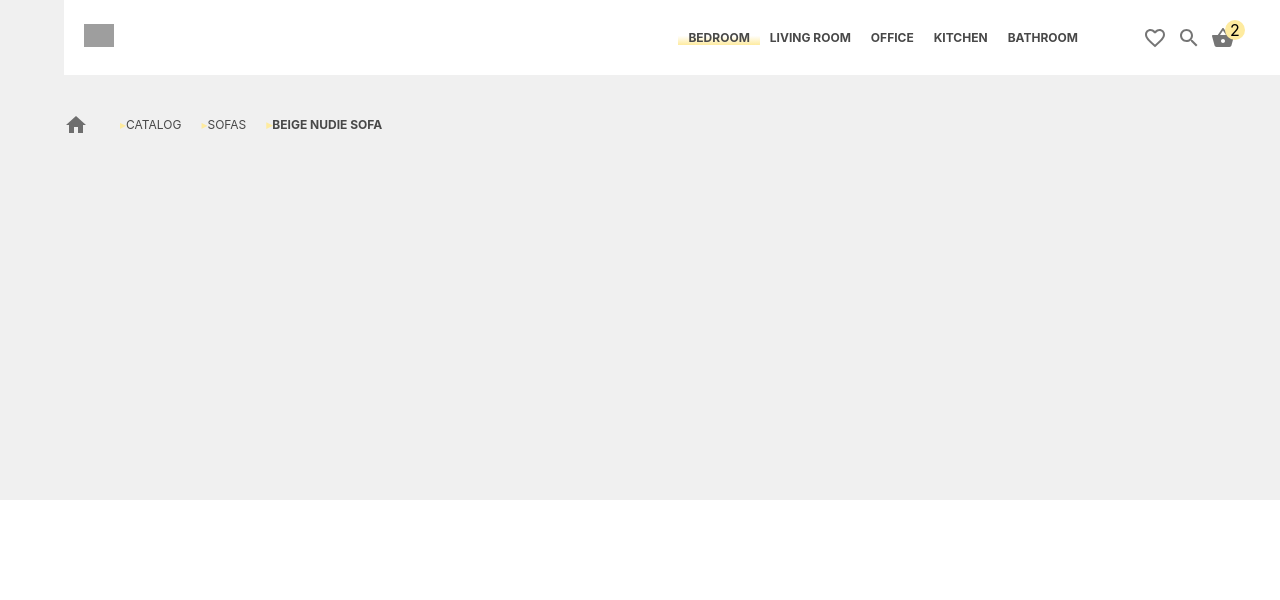
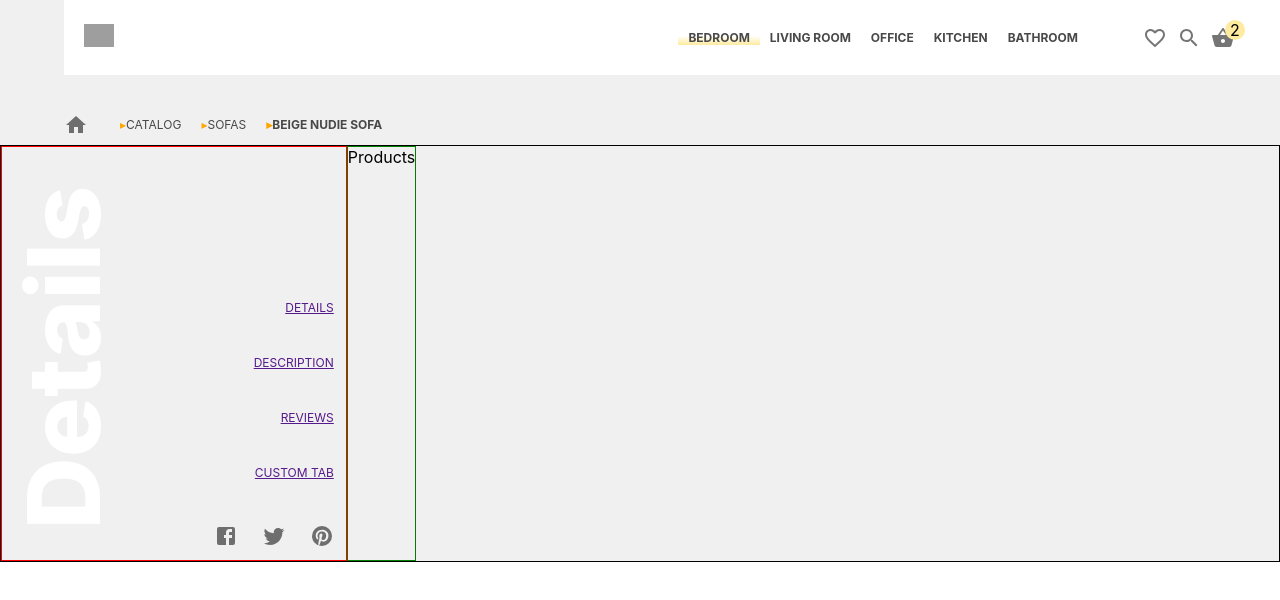
Before and after one commit to 2210nj/responsive-product-page, a React (Create React App) app: page / in a window 1280 px wide. Shown: the top 600 px of the page. Built offline with nearby package versions, Linux system fonts and the light colour scheme; grey boxes are pictures that could not be loaded.

Commit message:
Add Product Options and Product Components

```diff
--- a/src/App.css
+++ b/src/App.css
@@ -1,4 +1,3 @@
 .app{
   background-color: #F0F0F0;
-  height: 500px;
 }
--- a/src/Navigation.css
+++ b/src/Navigation.css
@@ -10,8 +10,7 @@
 .navigation__option {
   display: flex;
   flex-direction: column;
-  padding: 0 10px 0 10px; /* top right bottom left */
-  /* color: #000; */
+  padding: 0 10px 0 10px;
   color: #484848;
   font-size: 12px;
   font-weight: 700;
--- a/src/PageDetails.css
+++ b/src/PageDetails.css
@@ -1,11 +1,11 @@
-.page__details {
+.page__detailsBreadCrumbs {
   width: 95%;
   margin-left: auto;
   display: flex;
   padding-top: 30px;
 }
 
-.page__detailsBreadCrumbs > ul {
+.page__detailsBreadCrumbsLinks > ul {
   display: flex;
   list-style-type: none;
   color: #484848;
@@ -14,20 +14,33 @@
   margin: 12px;
 }
 
-.page__detailsBreadCrumbs > ul > li {
+.page__detailsBreadCrumbsLinks > ul > li {
   margin-left: 20px;
 }
 
-.page__detailsBreadCrumbs .highlighted {
+.page__detailsBreadCrumbsLinks .highlighted {
   font-weight: 700;
 }
 
-.page__details .MuiSvgIcon-root {
+.page__detailsBreadCrumbs .MuiSvgIcon-root {
   padding: 8px 0;
   color: rgba(0, 0, 0, 0.54);
 }
 
-.page__detailsBreadCrumbs li:before {
+.page__detailsBreadCrumbsLinks li:before {
   content: "\25B8";
-  color: #feeb9f;
+  color: #ffa500;
 }
+
+.page__detailsInfo {
+  display: flex;
+  border: 1px solid black; /*  remove later */
+}
+
+.page__detailsProductsOptions {
+  border: 1px solid red; /*  remove later */
+}
+
+.page__detailsProducts {
+  border: 1px solid green; /*  remove later */
+}
--- a/src/PageDetails.js
+++ b/src/PageDetails.js
@@ -1,12 +1,15 @@
 import React from "react";
 import "./PageDetails.css";
 import HomeIcon from "@material-ui/icons/Home";
+import ProductOptions from "./ProductOptions";
+import Products from "./Products";
 
 function PageDetails() {
   return (
     <div className="page__details">
+      <div className="page__detailsBreadCrumbs">
         <HomeIcon />
-        <div className="page__detailsBreadCrumbs">
+        <div className="page__detailsBreadCrumbsLinks">
           <ul>
             <li>
               <a href=""></a>CATALOG
@@ -19,6 +22,15 @@ function PageDetails() {
             </li>
           </ul>
         </div>
+      </div>
+      <div className="page__detailsInfo">
+        <div className="page__detailsProductsOptions">
+          <ProductOptions />
+        </div>
+        <div className="page__detailsProducts">
+          <Products />
+        </div>
+      </div>
     </div>
   );
 }
--- /dev/null
+++ b/src/ProductOptions.css
@@ -0,0 +1,35 @@
+.product__optionsLinks {
+  text-align: right;
+}
+
+.product__optionsLinks > ul {
+  list-style-type: none;
+  color: #484848;
+  font-size: 12px;
+  padding-left: 0;
+  margin: 12px;
+  line-height: 55px;
+}
+
+.product__optionsLinks > ul > li {
+  margin-left: 20px;
+}
+
+.product__optionsVerticalText {
+  -webkit-transform: rotate(-90deg);
+  -moz-transform: rotate(-90deg);
+  -ms-transform: rotate(-90deg);
+  -o-transform: rotate(-90deg);
+  font-size: 100px;
+  font-weight: 800;
+  color: #fff;
+
+  position: relative;
+  left: -110px;
+  top: 150px;
+}
+
+.product__OptionsSocialMediaLinks {
+  display: flex;
+  justify-content: flex-end;
+}
--- /dev/null
+++ b/src/ProductOptions.js
@@ -0,0 +1,45 @@
+import React from "react";
+import "./ProductOptions.css";
+import FacebookIcon from "@material-ui/icons/Facebook";
+import TwitterIcon from "@material-ui/icons/Twitter";
+import PinterestIcon from "@material-ui/icons/Pinterest";
+import { IconButton } from "@material-ui/core";
+
+function ProductOptions() {
+  return (
+    <div className="product__options">
+      <div className="product__optionsVerticalText">Details</div>
+      <div className="product__optionsLinksContainer">
+        <div className="product__optionsLinks">
+          <ul>
+            <li>
+              <a href="">DETAILS</a>
+            </li>
+            <li>
+              <a href="">DESCRIPTION</a>
+            </li>
+            <li>
+              <a href="">REVIEWS</a>
+            </li>
+            <li>
+              <a href="">CUSTOM TAB</a>
+            </li>
+          </ul>
+        </div>
+        <div className="product__OptionsSocialMediaLinks">
+          <IconButton>
+            <FacebookIcon />
+          </IconButton>
+          <IconButton>
+            <TwitterIcon />
+          </IconButton>
+          <IconButton>
+            <PinterestIcon />
+          </IconButton>
+        </div>
+      </div>
+    </div>
+  );
+}
+
+export default ProductOptions;
--- /dev/null
+++ b/src/Products.js
@@ -0,0 +1,12 @@
+import React from 'react'
+import './Products.css'
+
+function Products() {
+    return (
+        <div>
+            Products
+        </div>
+    )
+}
+
+export default Products
```
Also changed, not shown: src/Products.css (added).
